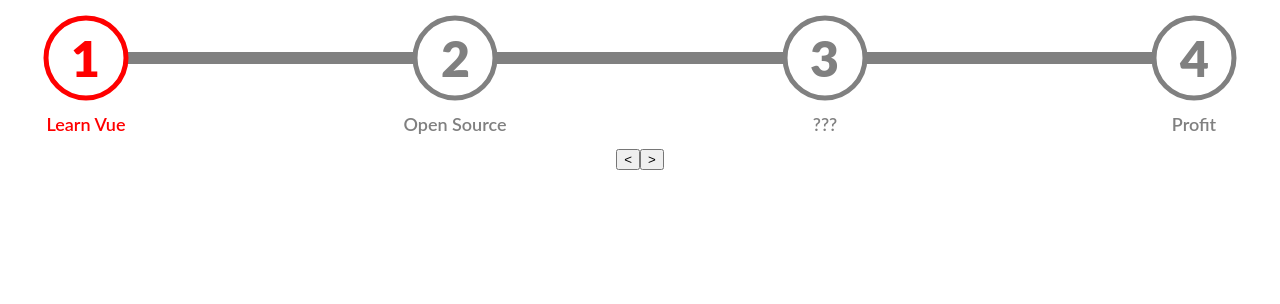
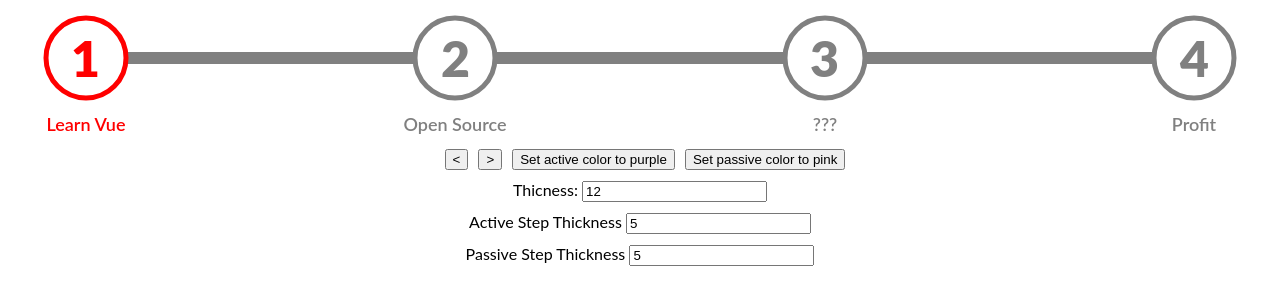
Before and after one commit to bastidest/vue-step-progress, a Vue app: page / in a window 1280 px wide. Shown: the top 304 px of the page. Built offline with nearby package versions, Linux system fonts and the light colour scheme; the HTML template or start-up script is replaced by a standard one.

Commit message:
Add dynamic color and size

```diff
--- a/dev/App.vue
+++ b/dev/App.vue
@@ -1,10 +1,21 @@
 <template lang="pug">
 .app
   .row
-    step-progress(:steps='steps' :current-step='currentStep', icon-class='fa fa-check')
+    step-progress(:steps='steps' :current-step='currentStep', icon-class='fa fa-check', :activeColor='activeColor' :passiveColor='passiveColor', :lineThickness='lineThickness', :activeThickness='activeThickness', :passiveThickness='passiveThickness')
   .buttons
     button(@click='currentStep--') <
     button(@click='currentStep++') >
+    button(@click='activeColor = "purple" ') Set active color to purple
+    button(@click='passiveColor = "pink" ') Set passive color to pink
+    div(style='margin-top:10px')
+      label  Thicness:
+      input(type = 'text' v-model='lineThickness')
+    div(style='margin-top:10px')
+      label  Active Step Thickness
+      input(type = 'text' v-model='activeThickness')
+    div(style='margin-top:10px')
+      label  Passive Step Thickness
+      input(type = 'text' v-model='passiveThickness')
 </template>
 
 <script>
@@ -23,7 +34,12 @@
         '???',
         'Profit'
       ],
-      currentStep: 0
+      currentStep: 0,
+      activeColor: 'red',
+      passiveColor: 'gray',
+      lineThickness: 12,
+      activeThickness: 5,
+      passiveThickness: 5
     };
   }
 };
@@ -32,7 +48,8 @@
 <style lang="sass">
 body
   font-family: 'Lato', sans-serif
-
 .buttons
   text-align: center
+  button
+    margin-left: 10px
 </style>
--- a/src/StepProgress.vue
+++ b/src/StepProgress.vue
@@ -1,12 +1,12 @@
 <template lang="pug">
 .step-progress__wrapper
-  .step-progress__wrapper-before
+  .step-progress__wrapper-before(:style='{"background-color": passiveColor, height: lineThickness + "px" }')
   .step-progress__bar
-    .step-progress__step(v-for='(step, index) in steps' :class='{"step-progress__step--active": index === currentStep, "step-progress__step--valid": index < currentStep}')
+    .step-progress__step(v-for='(step, index) in steps' :style='{"--activeColor" : activeColor, "--passiveColor" : passiveColor, "--activeBorder" : activeThickness + "px", "--passiveBorder" : passiveThickness + "px"}' :class='{"step-progress__step--active": index === currentStep, "step-progress__step--valid": index < currentStep}')
       span {{ index + 1 }}
       .step-progress__step-icon(:class='iconClass')
       .step-progress__step-label {{ step }}
-  .step-progress__wrapper-after(:style='{transform: "scaleX(" + scaleX + ") translateY(-50%) perspective(1000px)"}')
+  .step-progress__wrapper-after(:style='{transform: "scaleX(" + scaleX + ") translateY(-50%) perspective(1000px)", "background-color": activeColor, height: lineThickness + "px"}')
 
 </template>
 
@@ -29,6 +29,26 @@
     iconClass: {
       type: String,
       default: 'fa fa-check'
+    },
+    activeColor: {
+      type: String,
+      default: 'red'
+    },
+    passiveColor: {
+      type: String,
+      default: 'gray'
+    },
+    activeThickness: {
+      type: Number,
+      default: 5
+    },
+    passiveThickness: {
+      type: Number,
+      default: 5
+    },
+    lineThickness: {
+      type: Number,
+      default: 12
     }
   },
   computed: {
@@ -85,9 +105,12 @@
   &__step
     z-index: 2
     position: relative
-
+    --activeColor: red
+    --passiveColor: gray
+    --activeBorder: 5px
+    --passiveBorder: 5px
     span
-      color: gray
+      color: var(--passiveColor)
       transition: .3s ease
       display: block
       font-size: 50px
@@ -101,9 +124,9 @@
 
     &--active
       span
-        color: red
+        color: var(--activeColor)
       .step-progress__step-label
-        color: red
+        color: var(--activeColor)
       .step-progress__step-icon
         opacity: 1
     &--valid
@@ -111,11 +134,11 @@
         opacity: 1
         transform: translate3d(-50%, -50%, 0) scale(1) perspective(1000px)
       span
-        color: red
+        color: var(--activeColor)
         opacity: 0
         transform: translate3d(0,0,0) scale(2) perspective(1000px)
       .step-progress__step-label
-        color: red
+        color: var(--activeColor)
     &:after
       content: ""
       position: absolute
@@ -127,7 +150,7 @@
       height: 75px
       background-color: #fff
       border-radius: 50%
-      border: 5px solid gray
+      border: var(--passiveBorder) solid var(--passiveColor)
       transition: .3s ease
 
       @media (max-width: 767px)
@@ -135,10 +158,10 @@
         height: 40px
 
     &--active:after
-      border: 5px solid red
+      border: var(--activeBorder) solid var(--activeColor)
     &--valid:after
-      background-color: red
-      border: 5px solid red
+      background-color: var(--activeColor)
+      border: var(--activeBorder) solid var(--activeColor)
 
   &__step-label
     position: absolute
```
